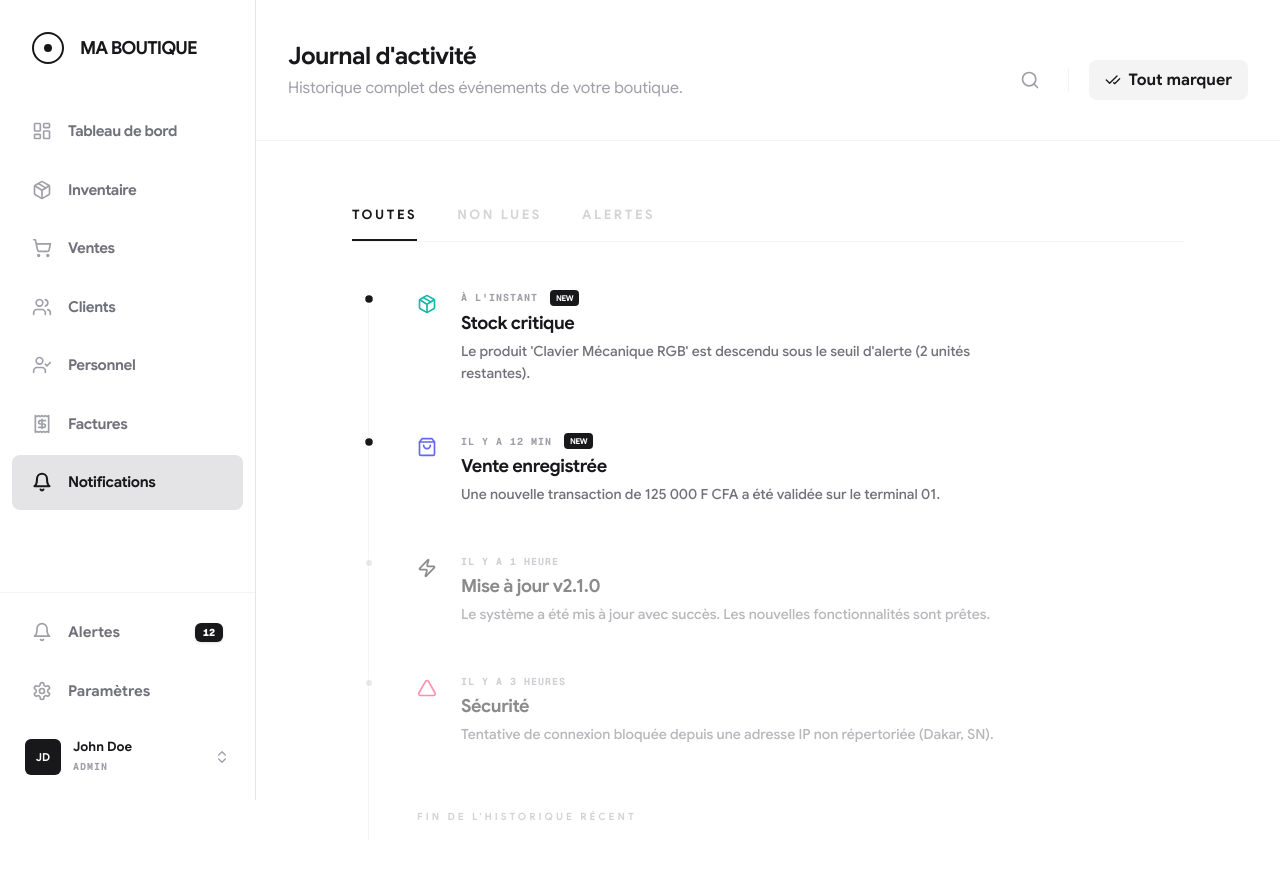
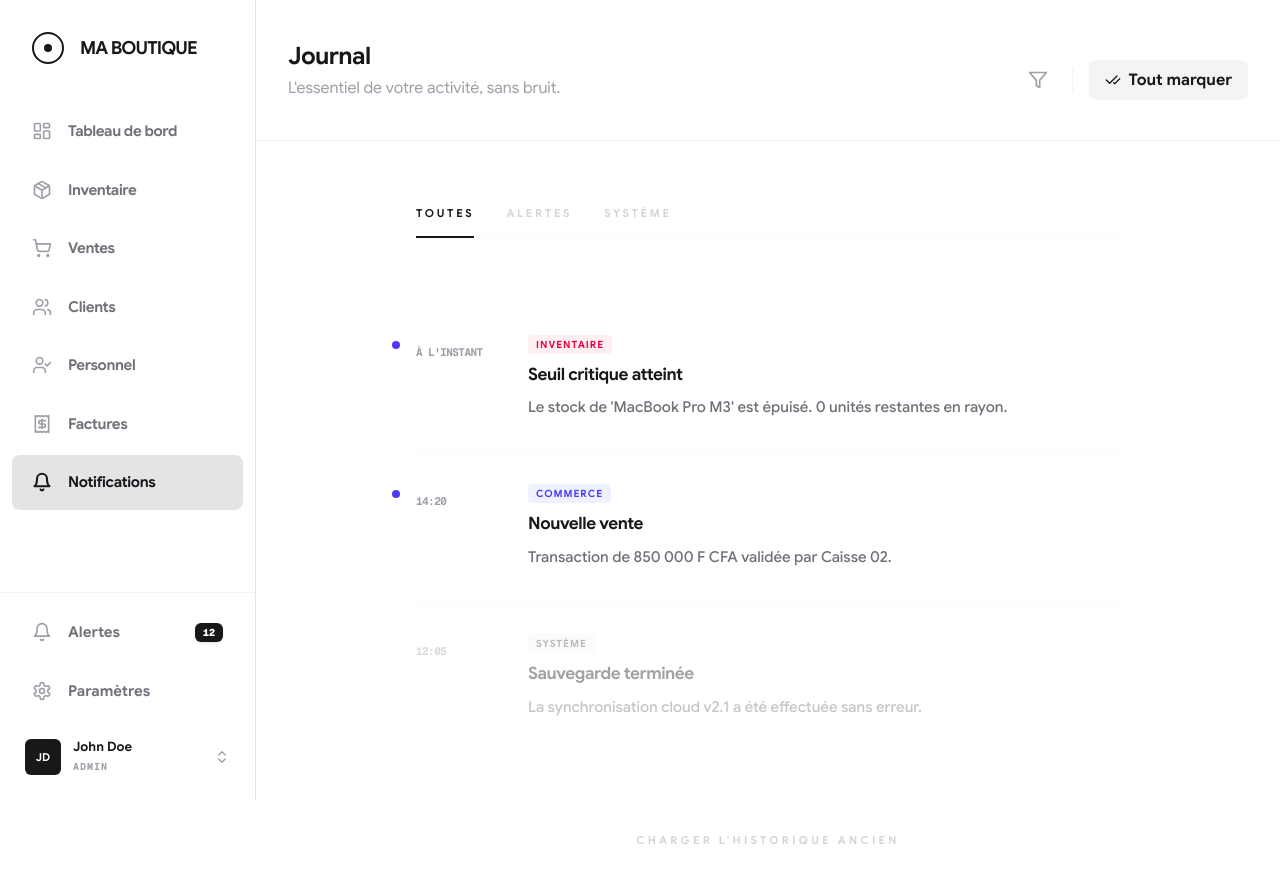
Before and after one commit to Salimkaneki/app.stockmasterr.com, a Next.js app: page /dashboard/notifications in a window 1280 px wide. Shown: the top 882 px of the page. Built offline with nearby package versions, Linux system fonts and the light colour scheme.

Commit message:
style: apply Google Sans font to notifications page for design consistency
- Add font-['Google_Sans'] to tab buttons, notification titles, messages, and footer text
- Keep font-mono for time stamps to maintain monospace styling
- Ensure consistent typography across all dashboard pages

```diff
--- a/app/(admin)/dashboard/notifications/details/page.tsx
+++ b/app/(admin)/dashboard/notifications/details/page.tsx
@@ -0,0 +1,8 @@
+export default function NotificationsDetailsPage() {
+
+    return (
+        <div className="">
+
+        </div>
+    );
+}
--- a/app/(admin)/dashboard/notifications/page.tsx
+++ b/app/(admin)/dashboard/notifications/page.tsx
@@ -2,55 +2,42 @@
 
 import React, { useState } from "react";
 import {
-  LuCheckCheck,
-  LuSearch,
-  LuTrash2,
-  LuZap,
-  LuShoppingBag,
-  LuPackage,
-  LuTriangle,
-  LuMoveHorizontal,
-  LuArrowUpRight
+  LuCheckCheck, LuTrash2, LuZap, LuShoppingBag,
+  LuPackage, LuTriangle, LuArrowRight, LuFilter
 } from "react-icons/lu";
 import { PageHeader, ActionButton } from "@/components/ui";
 
 const notificationsData = [
   {
     id: 1,
-    type: "inventory",
-    title: "Stock critique",
-    message: "Le produit 'Clavier Mécanique RGB' est descendu sous le seuil d'alerte (2 unités restantes).",
+    category: "INVENTAIRE",
+    title: "Seuil critique atteint",
+    message: "Le stock de 'MacBook Pro M3' est épuisé. 0 unités restantes en rayon.",
     time: "À l'instant",
     read: false,
-    icon: <LuPackage className="w-5 h-5" />
+    type: "inventory",
+    icon: <LuPackage className="w-4 h-4" />
   },
   {
     id: 2,
+    category: "COMMERCE",
+    title: "Nouvelle vente",
+    message: "Transaction de 850 000 F CFA validée par Caisse 02.",
+    time: "14:20",
+    read: false,
     type: "sale",
-    title: "Vente enregistrée",
-    message: "Une nouvelle transaction de 125 000 F CFA a été validée sur le terminal 01.",
-    time: "Il y a 12 min",
-    read: false,
-    icon: <LuShoppingBag className="w-5 h-5" />
+    icon: <LuShoppingBag className="w-4 h-4" />
   },
   {
     id: 3,
+    category: "SYSTÈME",
+    title: "Sauvegarde terminée",
+    message: "La synchronisation cloud v2.1 a été effectuée sans erreur.",
+    time: "12:05",
+    read: true,
     type: "system",
-    title: "Mise à jour v2.1.0",
-    message: "Le système a été mis à jour avec succès. Les nouvelles fonctionnalités sont prêtes.",
-    time: "Il y a 1 heure",
-    read: true,
-    icon: <LuZap className="w-5 h-5" />
+    icon: <LuZap className="w-4 h-4" />
   },
-  {
-    id: 4,
-    type: "alert",
-    title: "Sécurité",
-    message: "Tentative de connexion bloquée depuis une adresse IP non répertoriée (Dakar, SN).",
-    time: "Il y a 3 heures",
-    read: true,
-    icon: <LuTriangle className="w-5 h-5" />
-  }
 ];
 
 export default function NotificationsPage() {
@@ -59,14 +46,13 @@ export default function NotificationsPage() {
   return (
     <div className="bg-white min-h-screen pb-20 font-sans text-zinc-900">
 
-      {/* HEADER : PLUS AÉRÉ */}
       <PageHeader
-        title="Journal d'activité"
-        description="Historique complet des événements de votre boutique."
+        title="Journal"
+        description="L'essentiel de votre activité, sans bruit."
       >
-        <div className="flex items-center gap-3">
+        <div className="flex items-center gap-2">
            <button className="p-2 text-zinc-400 hover:text-zinc-900 transition-colors">
-            <LuSearch className="w-5 h-5" />
+              <LuFilter className="w-5 h-5" />
            </button>
            <div className="w-px h-6 bg-zinc-100 mx-2" />
            <ActionButton variant="secondary" icon={<LuCheckCheck className="w-4 h-4" />}>
@@ -75,15 +61,15 @@ export default function NotificationsPage() {
         </div>
       </PageHeader>
 
-      <div className="max-w-4xl mx-auto px-8 mt-16">
+      <div className="max-w-3xl mx-auto px-8 mt-16">
 
-        {/* TABS MINIMALISTES */}
-        <div className="flex gap-10 border-b border-zinc-100 mb-12">
-          {["Toutes", "Non lues", "Alertes"].map((tab) => (
+        {/* TABS ULTRA-FINS */}
+        <div className="flex gap-8 mb-16 border-b border-zinc-50">
+          {["Toutes", "Alertes", "Système"].map((tab) => (
             <button
               key={tab}
               onClick={() => setActiveTab(tab)}
-              className={`pb-4 text-[13px] font-black uppercase tracking-[0.2em] transition-all relative ${
+              className={`pb-4 text-[11px] font-black uppercase tracking-[0.25em] transition-all relative ${
                 activeTab === tab ? "text-zinc-900" : "text-zinc-300 hover:text-zinc-500"
               }`}
             >
@@ -93,60 +79,63 @@ export default function NotificationsPage() {
           ))}
         </div>
 
-        {/* LISTE TYPE "TIMELINE" */}
-        <div className="relative space-y-0 border-l border-zinc-100 ml-4">
+        {/* LISTE DE LECTURE ÉPURÉE */}
+        <div className="space-y-0">
           {notificationsData.map((notif) => (
             <div
               key={notif.id}
-              className={`group relative pl-12 pb-12 transition-all ${notif.read ? 'opacity-50' : 'opacity-100'}`}
+              className={`group relative flex items-start gap-8 py-8 border-b border-zinc-50 transition-all
+                ${notif.read ? 'opacity-40' : 'opacity-100'}
+              `}
             >
-              {/* POINT SUR LA LIGNE */}
-              <div className={`absolute -left-1.25 top-1 w-2.5 h-2.5 rounded-full border-2 border-white transition-all duration-500 ${
-                notif.read ? 'bg-zinc-300' : 'bg-zinc-900 scale-125'
-              }`} />
+              {/* INDICATEUR DE LECTURE MINIMAL (Point Indigo) */}
+              {!notif.read && (
+                <div className="absolute -left-6 top-9.5 w-2 h-2 bg-indigo-600 rounded-full" />
+              )}
 
-              <div className="flex flex-col md:flex-row md:items-start justify-between gap-6">
-                <div className="flex gap-6 items-start">
-                  {/* ICONE SANS FOND LOURD */}
-                  <div className={`mt-1 transition-colors ${
-                    notif.type === 'inventory' ? 'text-hardware' :
-                    notif.type === 'sale' ? 'text-commerce' :
-                    notif.type === 'alert' ? 'text-rose-500' : 'text-zinc-900'
-                  }`}>
-                    {notif.icon}
+              {/* DATE / TEMPS (Colonne fixe pour l'alignement) */}
+              <div className="w-20 pt-1">
+                <span className="text-[11px] font-mono font-bold text-zinc-400 uppercase tracking-tighter">
+                  {notif.time}
+                </span>
               </div>
 
-                  <div className="space-y-2">
+              {/* CONTENU PRINCIPAL */}
+              <div className="flex-1 space-y-2">
                 <div className="flex items-center gap-3">
-                      <span className="text-[10px] font-mono font-bold text-zinc-400 uppercase tracking-widest">{notif.time}</span>
-                      {!notif.read && <span className="bg-zinc-900 text-white text-[8px] px-1.5 py-0.5 rounded font-black uppercase tracking-tighter">New</span>}
+                  <span className={`text-[10px] font-black px-2 py-0.5 rounded uppercase tracking-widest
+                    ${notif.type === 'inventory' ? 'bg-rose-50 text-rose-600' : ''}
+                    ${notif.type === 'sale' ? 'bg-indigo-50 text-indigo-600' : ''}
+                    ${notif.type === 'system' ? 'bg-zinc-100 text-zinc-600' : ''}
+                  `}>
+                    {notif.category}
+                  </span>
                 </div>
-                    <h3 className="text-lg font-black tracking-tight leading-none group-hover:underline decoration-zinc-200 underline-offset-4 cursor-pointer">
+
+                <h3 className="text-[17px] font-black tracking-tight text-zinc-900">
                   {notif.title}
                 </h3>
-                    <p className="text-zinc-500 text-sm font-medium leading-relaxed max-w-xl">
+
+                <p className="text-zinc-500 text-[15px] leading-relaxed font-medium max-w-xl">
                   {notif.message}
                 </p>
               </div>
-                </div>
 
-                {/* ACTIONS DISCRÈTES AU BOUT DE LA LIGNE */}
-                <div className="flex items-center gap-2 opacity-0 group-hover:opacity-100 transition-all translate-x-2 group-hover:translate-x-0">
-                  <button className="flex items-center gap-2 px-4 py-2 bg-zinc-50 rounded-lg text-xs font-bold hover:bg-zinc-900 hover:text-white transition-all">
-                    Détails <LuArrowUpRight className="w-3 h-3" />
+              {/* ACTION DISCRÈTE AU SURVOL */}
+              <div className="opacity-0 group-hover:opacity-100 transition-all translate-x-4 group-hover:translate-x-0 pt-1">
+                <button className="flex items-center gap-2 text-[11px] font-black uppercase tracking-widest text-zinc-400 hover:text-zinc-900 transition-colors">
+                  Ouvrir <LuArrowRight className="w-3 h-3" />
                 </button>
-                  <button className="p-2 text-zinc-300 hover:text-rose-500 transition-colors">
-                    <LuTrash2 className="w-4 h-4" />
-                  </button>
-                </div>
               </div>
             </div>
           ))}
         </div>
 
-        {/* FIN DE FIL */}
-        <div className="ml-4 pl-12 border-l border-zinc-100 py-4">
-           <p className="text-[10px] font-black text-zinc-300 uppercase tracking-[0.3em]">Fin de l'historique récent</p>
+        {/* FOOTER */}
+        <div className="mt-20 flex justify-center">
+          <button className="text-[11px] font-black uppercase tracking-[0.3em] text-zinc-300 hover:text-zinc-900 transition-colors">
+            Charger l'historique ancien
+          </button>
         </div>
 
       </div>
```
Lines whose indentation alone changed are shown as unchanged.
